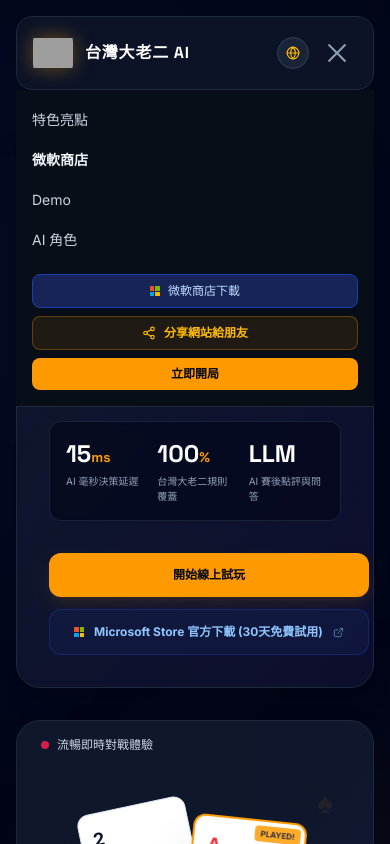
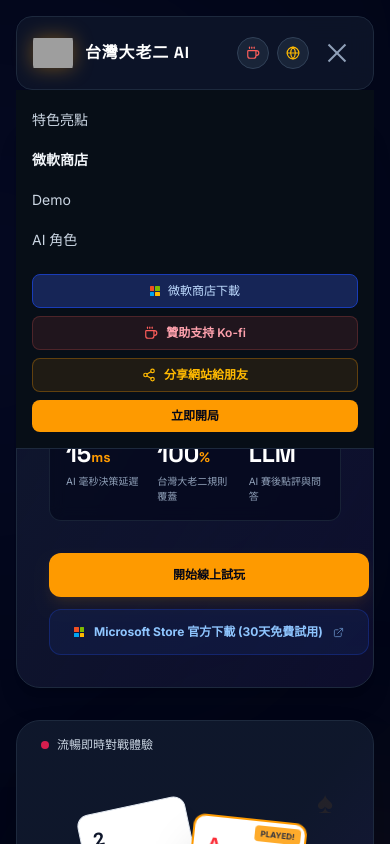
Before and after one commit to mesmerli/twbig2, a React (Vite) app: page / in a window 390 px wide. Both pictures are taken after a click on the button 337 px from the left and 53 px from the top of the page. Shown: the top 844 px of the page. Built offline with nearby package versions, Linux system fonts and the light colour scheme; grey boxes are pictures that could not be loaded.

Commit message:
feat(ui): add Ko-fi sponsorship link to header
Include a Coffee icon link in both desktop and mobile navigation to allow users to support the project via Ko-fi.

```diff
--- a/src/App.tsx
+++ b/src/App.tsx
@@ -21,6 +21,7 @@
   Download,
   Share2,
   Globe,
+  Coffee,
 } from 'lucide-react';
 
 import { LeaderboardEntry } from './types';
@@ -222,6 +223,15 @@
               </span>
               {t.btnMsStoreDownload}
             </a>
+            <a
+              href="https://ko-fi.com/mesmerli"
+              target="_blank"
+              rel="noopener noreferrer"
+              className="flex items-center justify-center p-2.5 rounded-full bg-slate-800/80 hover:bg-slate-700/80 text-rose-400 hover:text-[#FF5E5B] border border-slate-700 hover:border-slate-600 transition cursor-pointer"
+              title={lang === 'zh' ? '贊助支持 Ko-fi' : 'Support on Ko-fi'}
+            >
+              <Coffee size={14} className="text-[#FF5E5B]" />
+            </a>
             <button
               onClick={toggleLanguage}
               className="flex items-center justify-center p-2.5 rounded-full bg-slate-800/80 hover:bg-slate-700/80 text-slate-200 hover:text-amber-400 border border-slate-700 hover:border-slate-600 transition cursor-pointer"
@@ -247,6 +257,15 @@
 
           {/* Mobile menu triggers */}
           <div className="flex lg:hidden items-center gap-2">
+            <a
+              href="https://ko-fi.com/mesmerli"
+              target="_blank"
+              rel="noopener noreferrer"
+              className="flex items-center justify-center p-2 rounded-full bg-slate-800/80 text-rose-400 border border-slate-700 text-[10px] font-bold"
+              title={lang === 'zh' ? '贊助支持 Ko-fi' : 'Support on Ko-fi'}
+            >
+              <Coffee size={14} className="text-[#FF5E5B]" />
+            </a>
             <button
               onClick={toggleLanguage}
               className="flex items-center justify-center p-2 rounded-full bg-slate-800/80 text-slate-200 border border-slate-700 text-[10px] font-bold"
@@ -312,6 +331,16 @@
                   <span className="bg-[#ffb900] rounded-[0.5px]" />
                 </span>
                 {t.btnMsStoreDownload}
+              </a>
+              <a
+                href="https://ko-fi.com/mesmerli"
+                target="_blank"
+                rel="noopener noreferrer"
+                onClick={() => setMobileMenuOpen(false)}
+                className="flex items-center justify-center gap-2 px-3 py-2 bg-[#FF5E5B]/10 hover:bg-[#FF5E5B]/20 border border-[#FF5E5B]/20 rounded-lg text-xs text-rose-300 font-semibold cursor-pointer transition-colors"
+              >
+                <Coffee size={14} className="text-[#FF5E5B]" />
+                {lang === 'zh' ? '贊助支持 Ko-fi' : 'Support on Ko-fi'}
               </a>
               <button
                 id="mobile-share-btn"
```
